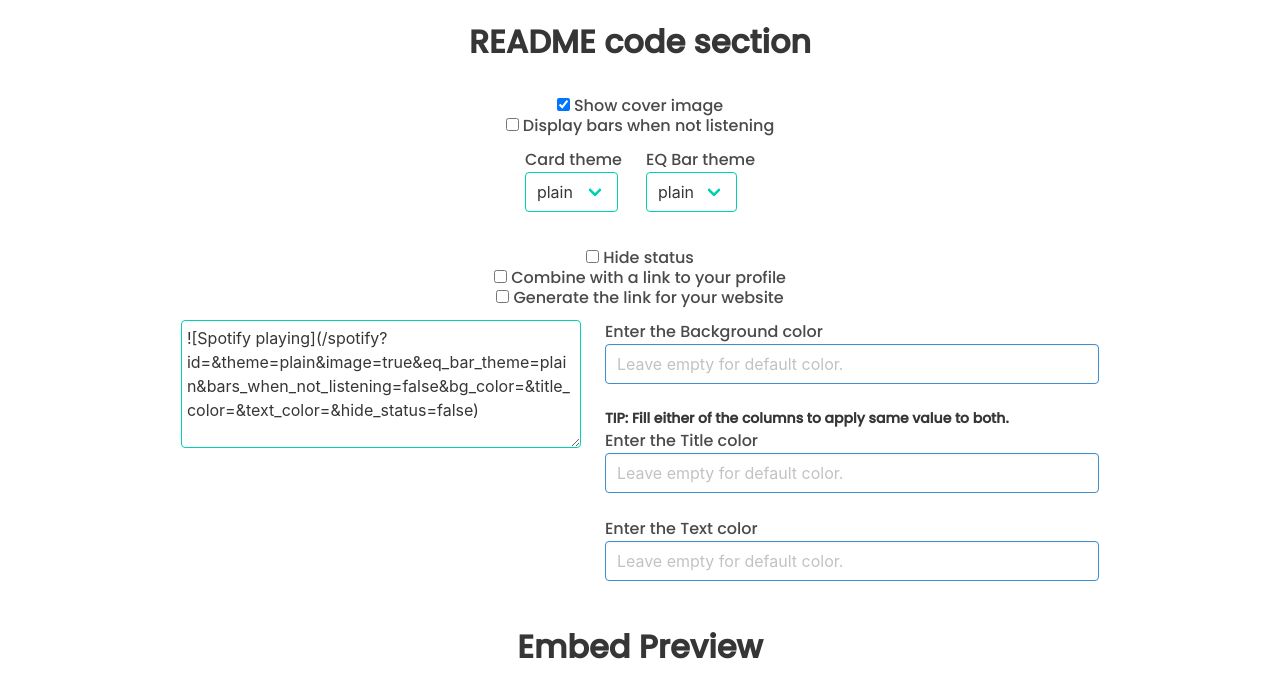
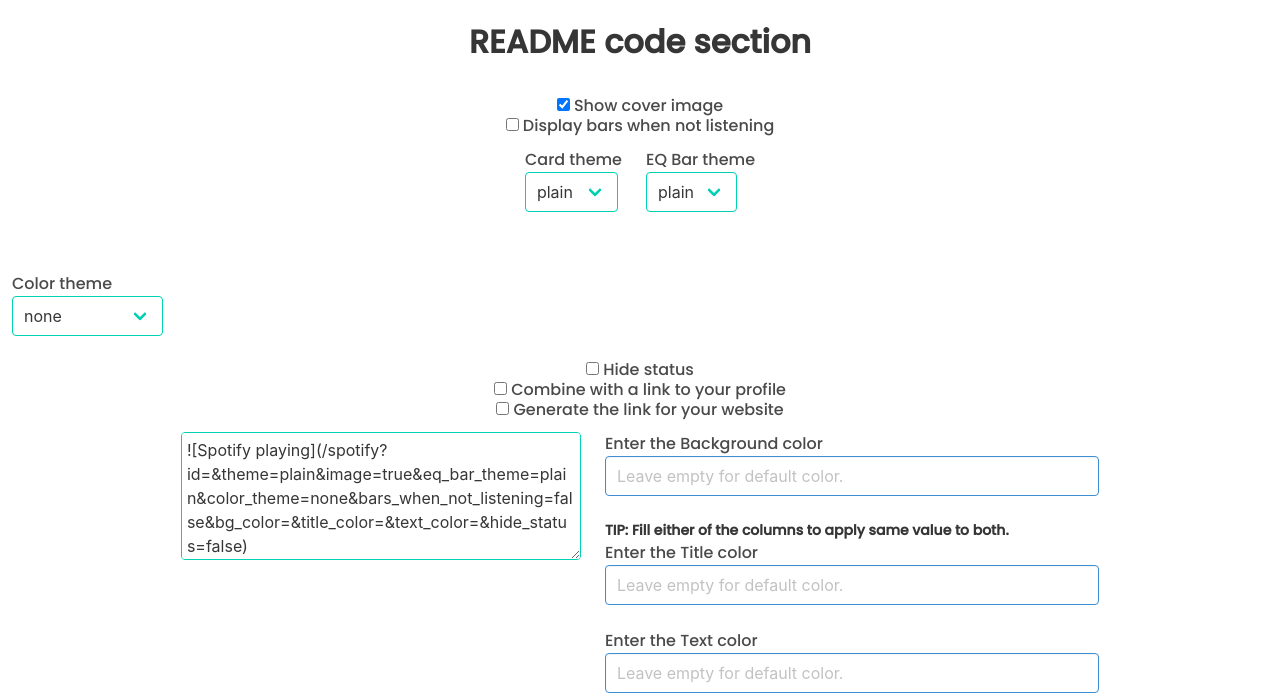
Before and after one commit to janaSunrise/spotify-playing-readme, a Flask app: template app/templates/cb.html.j2 in a window 1280 px wide. Shown: the part 52-749 px from the top of the page. Run offline with Flask 2, Linux system fonts and the light colour scheme; the template is opened without the code that fills it, so the values that code supplies are empty; parts of the project's set-up code (start-up, migrations or seed data) failed here and were passed over; some libraries are stand-ins or nearby versions; grey boxes are pictures that could not be loaded.

Commit message:
Add theming layout to the callback page.

```diff
--- a/app/templates/cb.html.j2
+++ b/app/templates/cb.html.j2
@@ -98,6 +98,29 @@
 
         <br />
 
+          <div class="column is-narrow">
+            <p class="bd-notification is-primary">
+              <label>Color theme</label>
+              <div class="select is-primary">
+                  <select id="color-theme-select">
+                    <option>none</option>
+                    <option>dark</option>
+                    <option>radical</option>
+                    <option>tokyonight</option>
+                    <option>onedark</option>
+                    <option>cobalt</option>
+                    <option>synthwave</option>
+                    <option>algolia</option>
+                    <option>great_gatsby</option>
+                    <option>darcula</option>
+                  </select>
+                </div>
+            </p>
+          </div>
+        </div>
+
+        <br />
+
         <div class="columns is-mobile is-centered">
             <label class="checkbox">
               <input type="checkbox" id="hide-status">
@@ -186,6 +209,7 @@
             theme: "plain",
             image: true,
             eq_bar_theme: "plain",
+            color_theme: "none",
             bars_when_not_listening: false,
             bg_color: "",
             title_color: "",
@@ -215,6 +239,9 @@
         change_url();
         $('#theme-select').change(function() {
             parameters.theme = this.value; change_url();
+        });
+        $('#color-theme-select').change(function() {
+            parameters.color_theme = this.value; change_url();
         });
         $('#eq-bar-theme-select').change(function() {
             parameters.eq_bar_theme = this.value; change_url();
```
